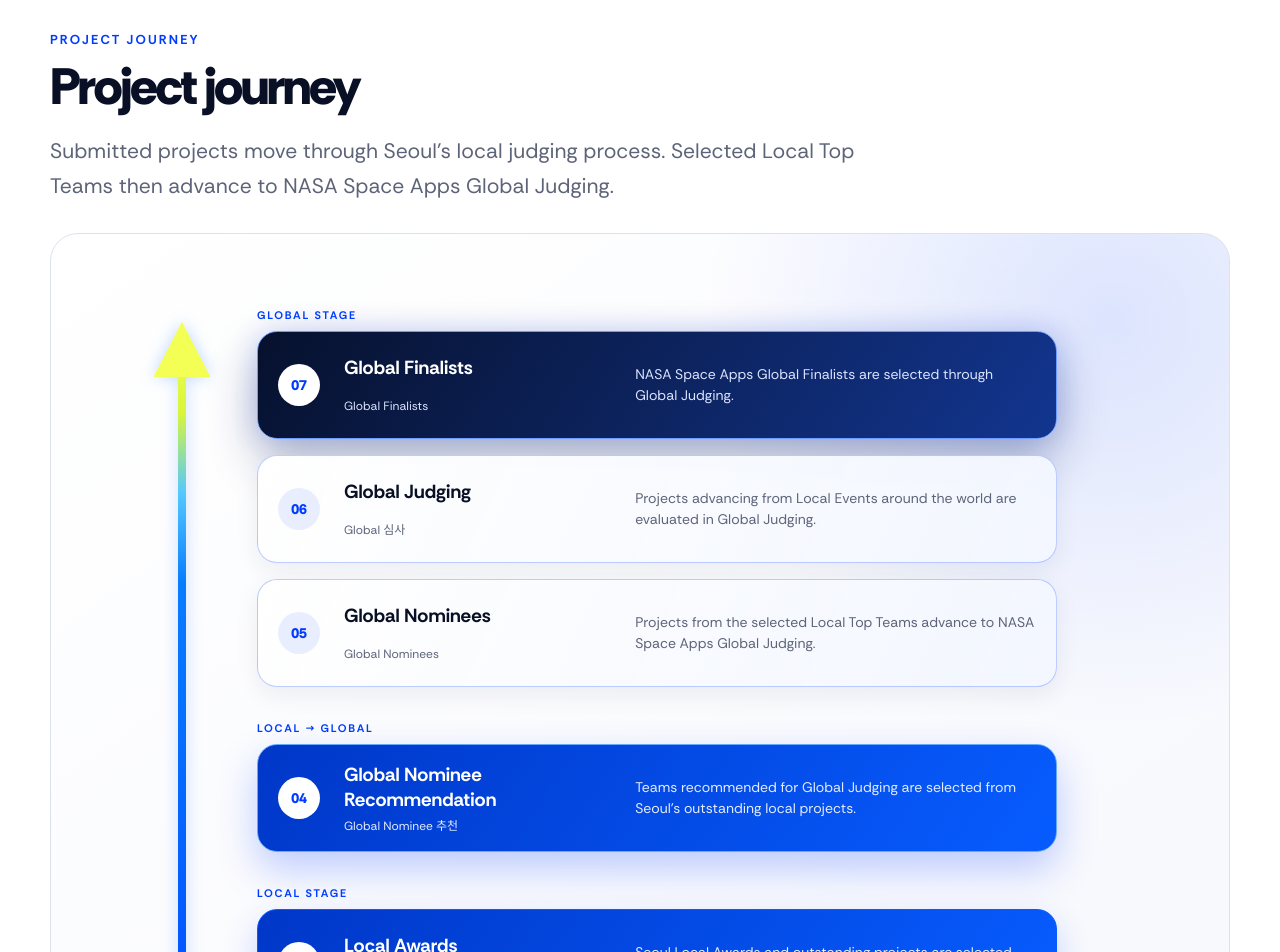
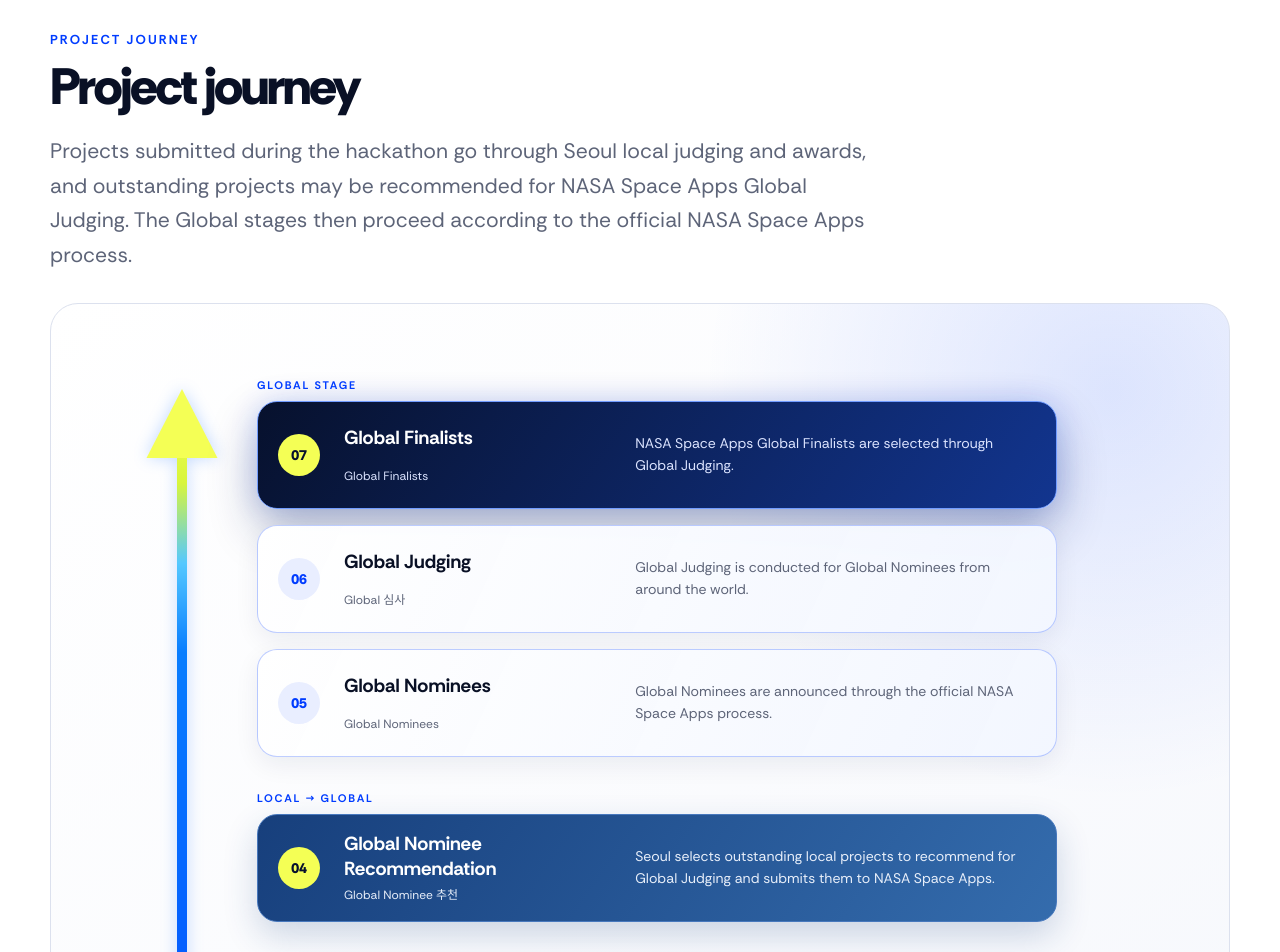
Before and after one commit to SeoulNASASpaceApps/web, a Next.js app in the folder frontend/: page /2026/en/ in a window 1280 px wide. Shown: the part 2520-3472 px from the top of the page. Built offline with nearby package versions, Linux system fonts and the light colour scheme.

Commit message:
polish project journey milestones

```diff
--- a/frontend/src/app/2026/cohort.css
+++ b/frontend/src/app/2026/cohort.css
@@ -80,7 +80,7 @@
 .project-journey__intro { max-width: 820px; margin: 20px 0 0; color: var(--cohort-muted); font-size: clamp(17px, 1.8vw, 21px); line-height: 1.65; word-break: keep-all; }
 .project-journey { --journey-gutter: clamp(88px, 12vw, 150px); position: relative; isolation: isolate; overflow: hidden; border: 1px solid var(--cohort-line); border-radius: 28px; padding: clamp(30px, 5vw, 56px); background: radial-gradient(circle at 90% 8%, rgba(0,60,255,.12), transparent 28%), linear-gradient(145deg, #fff 0%, #f5f7fc 100%); }
 .project-journey__arrow { position: absolute; z-index: 0; top: clamp(36px, 5vw, 58px); bottom: clamp(36px, 5vw, 58px); left: calc(clamp(30px, 5vw, 56px) + (var(--journey-gutter) / 2) - 20px); width: 40px; height: calc(100% - clamp(72px, 10vw, 116px)); overflow: visible; pointer-events: none; }
-.project-journey__arrow-path { fill: none; stroke: url(#project-journey-gradient); stroke-width: 8; stroke-linecap: round; vector-effect: non-scaling-stroke; marker-end: url(#project-journey-arrowhead); filter: drop-shadow(0 0 8px rgba(0,96,255,.24)); }
+.project-journey__arrow-path { fill: none; stroke: url(#project-journey-gradient); stroke-width: 10; stroke-linecap: round; vector-effect: non-scaling-stroke; marker-end: url(#project-journey-arrowhead); filter: drop-shadow(0 0 8px rgba(0,96,255,.24)); }
 .project-journey__arrow marker path { fill: #f4ff55; }
 .project-journey__steps { position: relative; z-index: 1; display: flex; flex-direction: column-reverse; gap: 16px; width: min(800px, calc(100% - var(--journey-gutter))); margin: 0 0 0 var(--journey-gutter); padding: 0; list-style: none; }
 .project-journey__step { width: 100%; }
@@ -92,14 +92,12 @@
 .project-journey__translation { grid-area: translation; color: var(--cohort-muted); font-size: 12px; }
 .project-journey__copy p { grid-area: description; margin: 0; color: var(--cohort-muted); font-size: 14px; line-height: 1.55; word-break: keep-all; }
 .project-journey__step--global .project-journey__card { border-color: rgba(0,60,255,.25); background: linear-gradient(115deg, rgba(255,255,255,.98), rgba(242,246,255,.96)); }
-.project-journey__step:is(:nth-child(3), :nth-child(4)) .project-journey__card { border-color: #075cff; background: linear-gradient(125deg, #0037c8, #075cff); color: #fff; box-shadow: 0 14px 34px rgba(0,60,255,.2); }
-.project-journey__step:is(:nth-child(3), :nth-child(4)) .project-journey__number { background: #fff; color: var(--cohort-blue); }
-.project-journey__step:is(:nth-child(3), :nth-child(4)) .project-journey__translation, .project-journey__step:is(:nth-child(3), :nth-child(4)) .project-journey__copy p { color: #e4ecff; }
-.project-journey__step:nth-child(4) .project-journey__card { border-color: #67a8ff; box-shadow: 0 17px 39px rgba(0,60,255,.25); }
+.project-journey__step:is(:nth-child(3), :nth-child(4)) .project-journey__card { border-color: #4778bd; background: linear-gradient(125deg, #173f7c, #346cad); color: #fff; box-shadow: 0 14px 34px rgba(23,63,124,.2); }
+.project-journey__step:is(:nth-child(3), :nth-child(4)) .project-journey__translation, .project-journey__step:is(:nth-child(3), :nth-child(4)) .project-journey__copy p { color: #e8effa; }
 .project-journey__step:is(:nth-child(1), :nth-child(7)) .project-journey__card { border-color: #0a1e5c; background: linear-gradient(125deg, #07112d, #12358f); color: #fff; box-shadow: 0 17px 40px rgba(10,30,92,.26); }
-.project-journey__step:is(:nth-child(1), :nth-child(7)) .project-journey__number { background: #fff; color: var(--cohort-blue); }
 .project-journey__step:is(:nth-child(1), :nth-child(7)) .project-journey__translation, .project-journey__step:is(:nth-child(1), :nth-child(7)) .project-journey__copy p { color: #dce4ff; }
 .project-journey__step:nth-child(7) .project-journey__card { border-color: #719cff; box-shadow: 0 21px 48px rgba(10,30,92,.32), 0 0 28px rgba(0,60,255,.16); }
+.project-journey__step:is(:nth-child(1), :nth-child(3), :nth-child(4), :nth-child(7)) .project-journey__number { background: #f4ff55; color: #07112d; }
 .split-copy-section { display: grid; grid-template-columns: .9fr 1.1fr; gap: clamp(30px, 7vw, 90px); align-items: start; }
 .large-body-copy { font-size: clamp(18px, 2vw, 24px); line-height: 1.6; }
 .large-body-copy p { margin: 0 0 20px; }
@@ -176,7 +174,7 @@
 @media (max-width: 900px) {
   .project-journey { --journey-gutter: 42px; padding: 28px; }
   .project-journey__arrow { top: 32px; bottom: 32px; left: calc(28px + (var(--journey-gutter) / 2) - 14px); width: 28px; height: calc(100% - 64px); }
-  .project-journey__arrow-path { stroke-width: 5; }
+  .project-journey__arrow-path { stroke-width: 6; }
   .project-journey__steps { flex-direction: column-reverse; gap: 16px; width: calc(100% - var(--journey-gutter)); margin-left: var(--journey-gutter); }
   .project-journey__step { width: 100%; }
 }
@@ -199,13 +197,13 @@
   .steps-grid--six li { min-height: 0; padding: 20px; }
   .project-journey { --journey-gutter: 30px; border-radius: 22px; padding: 20px 14px; }
   .project-journey__arrow { top: 24px; bottom: 24px; left: calc(14px + (var(--journey-gutter) / 2) - 11px); width: 22px; height: calc(100% - 48px); }
-  .project-journey__arrow-path { stroke-width: 4; }
+  .project-journey__arrow-path { stroke-width: 5; }
   .project-journey__steps { width: calc(100% - var(--journey-gutter)); margin-left: var(--journey-gutter); }
   .project-journey__stage-heading { margin-top: 14px; }
   .project-journey__card { grid-template-columns: 40px minmax(0, 1fr); gap: 14px; min-height: 0; padding: 16px; }
   .project-journey__number { width: 38px; height: 38px; }
   .project-journey__copy { display: block; }
-  .project-journey__copy h3 { margin-top: 9px; }
+  .project-journey__copy h3 { margin-top: 9px; font-size: 18px; }
   .project-journey__translation { display: block; margin-top: 3px; }
   .project-journey__copy p { margin-top: 12px; }
   .registration-flow { grid-template-columns: 1fr; }
--- a/frontend/src/components/cohort/CohortHome.tsx
+++ b/frontend/src/components/cohort/CohortHome.tsx
@@ -108,24 +108,24 @@
     {
       title: { ko: "Global Nominee 추천", en: "Global Nominee Recommendation" },
       description: {
-        ko: "서울 지역의 우수 프로젝트 중 Global Judging에 추천할 팀을 선정합니다.",
-        en: "Teams recommended for Global Judging are selected from Seoul's outstanding local projects.",
+        ko: "서울 지역의 우수 프로젝트 중 Global Judging 대상으로 추천할 프로젝트를 선정하여 NASA Space Apps에 제출합니다.",
+        en: "Seoul selects outstanding local projects to recommend for Global Judging and submits them to NASA Space Apps.",
       },
       stage: "local",
     },
     {
       title: { ko: "Global Nominees", en: "Global Nominees" },
       description: {
-        ko: "선정된 Local Top Teams의 프로젝트가 NASA Space Apps Global Judging 단계로 진출합니다.",
-        en: "Projects from the selected Local Top Teams advance to NASA Space Apps Global Judging.",
+        ko: "NASA Space Apps의 공식 절차를 거쳐 Global Nominees가 발표됩니다.",
+        en: "Global Nominees are announced through the official NASA Space Apps process.",
       },
       stage: "global",
     },
     {
       title: { ko: "Global 심사", en: "Global Judging" },
       description: {
-        ko: "전 세계 Local Events에서 진출한 프로젝트를 대상으로 Global Judging이 진행됩니다.",
-        en: "Projects advancing from Local Events around the world are evaluated in Global Judging.",
+        ko: "전 세계 Global Nominees를 대상으로 Global Judging이 진행됩니다.",
+        en: "Global Judging is conducted for Global Nominees from around the world.",
       },
       stage: "global",
     },
@@ -224,8 +224,8 @@
           <h2>{locale === "ko" ? "프로젝트 진출 과정" : "Project journey"}</h2>
           <p className="project-journey__intro">
             {locale === "ko"
-              ? "해커톤에서 제출된 프로젝트는 서울 지역 심사를 거쳐 우수 프로젝트가 선정되며, 선정된 Local Top Teams는 NASA Space Apps Global Judging 단계로 진출합니다."
-              : "Submitted projects move through Seoul's local judging process. Selected Local Top Teams then advance to NASA Space Apps Global Judging."}
+              ? "해커톤에서 제출된 프로젝트는 서울 지역 심사와 시상을 거치며, 우수 프로젝트는 NASA Space Apps Global Judging 대상으로 추천될 수 있습니다. 이후 Global 단계는 NASA Space Apps의 공식 절차에 따라 진행됩니다."
+              : "Projects submitted during the hackathon go through Seoul local judging and awards, and outstanding projects may be recommended for NASA Space Apps Global Judging. The Global stages then proceed according to the official NASA Space Apps process."}
           </p>
         </div>
         <div className="project-journey" aria-label={locale === "ko" ? "프로젝트 진출 단계" : "Project advancement stages"}>
```
